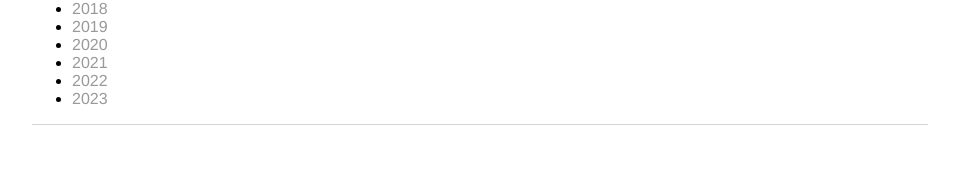
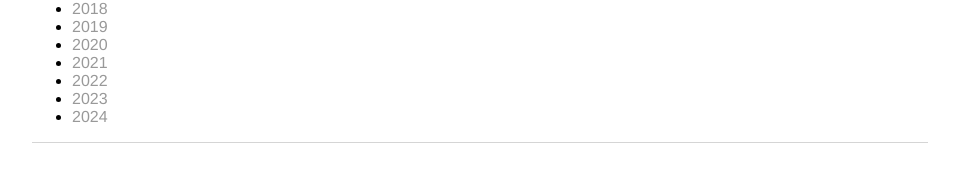
Before and after one commit to jijessicam/jijessicam.github.io, a Jekyll site: the page built from booklists/index.html, in a window 1280 px wide. Shown: the part 233-415 px from the top of the page, without its empty margins (160-1119 px from the left). Built offline with Jekyll 4.4.1, drawn with Linux system fonts in a browser that asks for light colours.

Commit message:
Update index.html

```diff
--- a/booklists/index.html
+++ b/booklists/index.html
@@ -14,5 +14,6 @@ title: current and past reading lists
 		<li><a href="https://jijessicam.github.io/booklists/2021">2021</a></li>
 		<li><a href="https://jijessicam.github.io/booklists/2022">2022</a></li>
 		<li><a href="https://jijessicam.github.io/booklists/2023">2023</a></li>
+		<li><a href="https://jijessicam.github.io/booklists/2024">2024</a></li>
 	</ul>
 </div>
```
